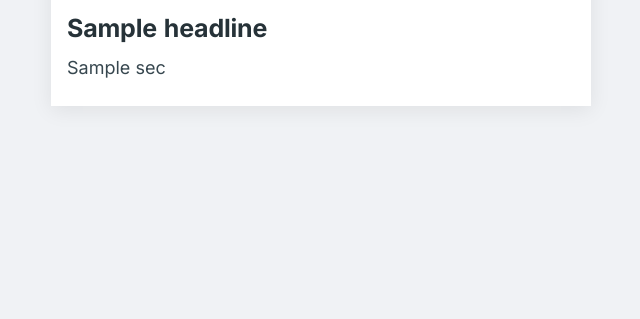
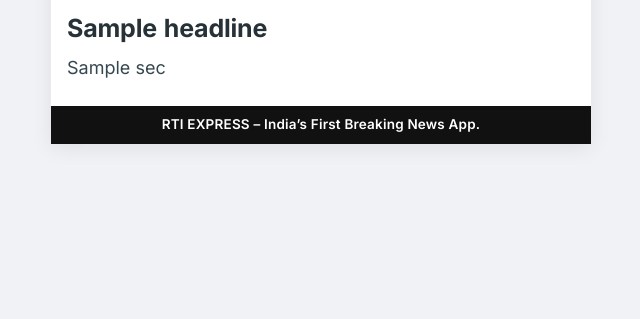
Before and after one commit to Mohitroyal/News-Backend, a Python web app: template app/renderer/templates/pattern_b/template.html in a window 1280 px wide. Shown: the part 481-800 px from the top of the page, without its empty margins (319-959 px from the left). Run offline with Jinja, Linux system fonts and the light colour scheme; the template is opened without the code that fills it: most values are stand-ins (such as "Sample title", 1, 10 or a date in 2020); grey boxes marked "Sample" are stand-in pictures.

Commit message:
Add black bottom footer banner with RTI EXPRESS slogan exclusively to Pattern B template

```diff
--- a/app/renderer/templates/pattern_b/template.html
+++ b/app/renderer/templates/pattern_b/template.html
@@ -183,6 +183,24 @@
         .article-body p:last-child {
             margin-bottom: 0;
         }
+        .footer-banner {
+            width: 100%;
+            background: #111111;
+            padding: 10px 16px;
+            display: flex;
+            align-items: center;
+            justify-content: center;
+            box-sizing: border-box;
+        }
+        .footer-banner-text {
+            color: #FFFFFF;
+            font-size: 13.5px;
+            font-weight: 600;
+            font-family: 'Inter', -apple-system, BlinkMacSystemFont, 'Segoe UI', Roboto, sans-serif;
+            letter-spacing: 0.2px;
+            text-align: center;
+            line-height: 1.3;
+        }
     </style>
 </head>
 <body>
@@ -240,6 +258,11 @@
                 {% endif %}
             </div>
         </div>
+
+        <!-- Bottom Footer Banner -->
+        <div class="footer-banner">
+            <span class="footer-banner-text">RTI EXPRESS – India’s First Breaking News App.</span>
+        </div>
     </div>
 
     <script>
```
Also changed, not shown: app/renderer/templates/hero-image/template.html (+23 -0 lines).
